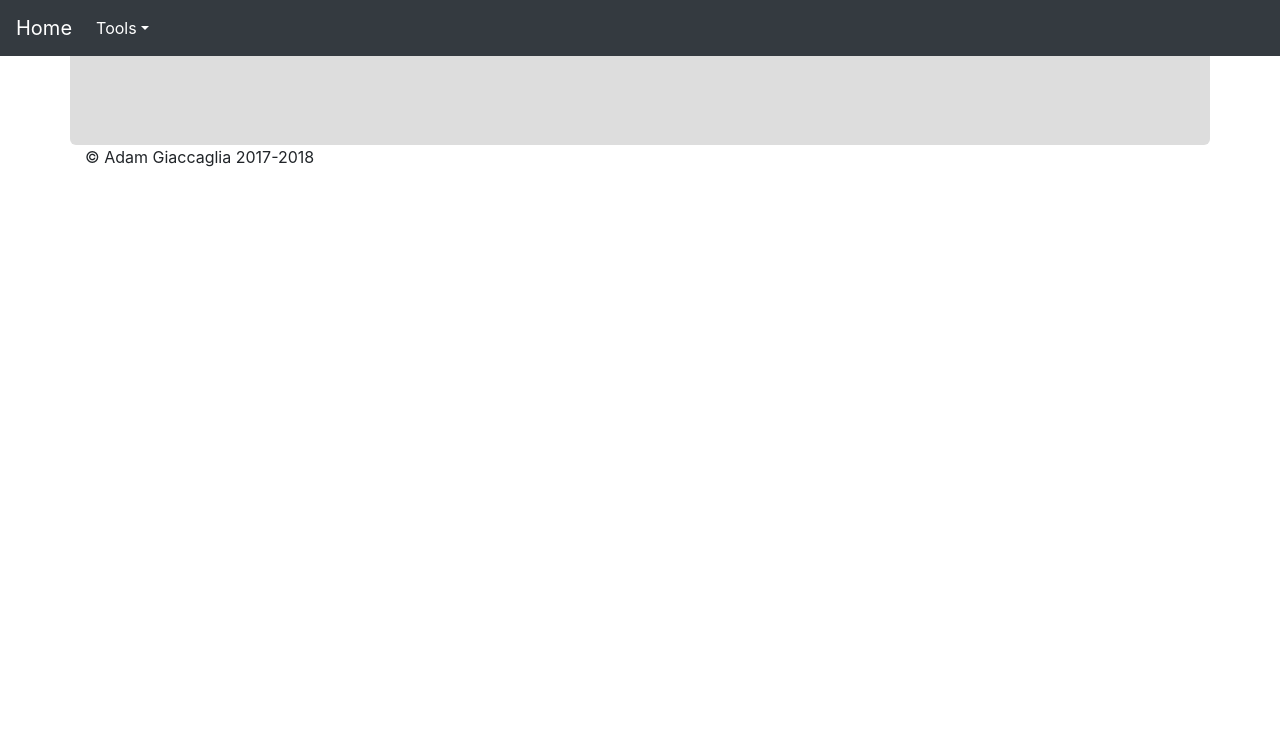
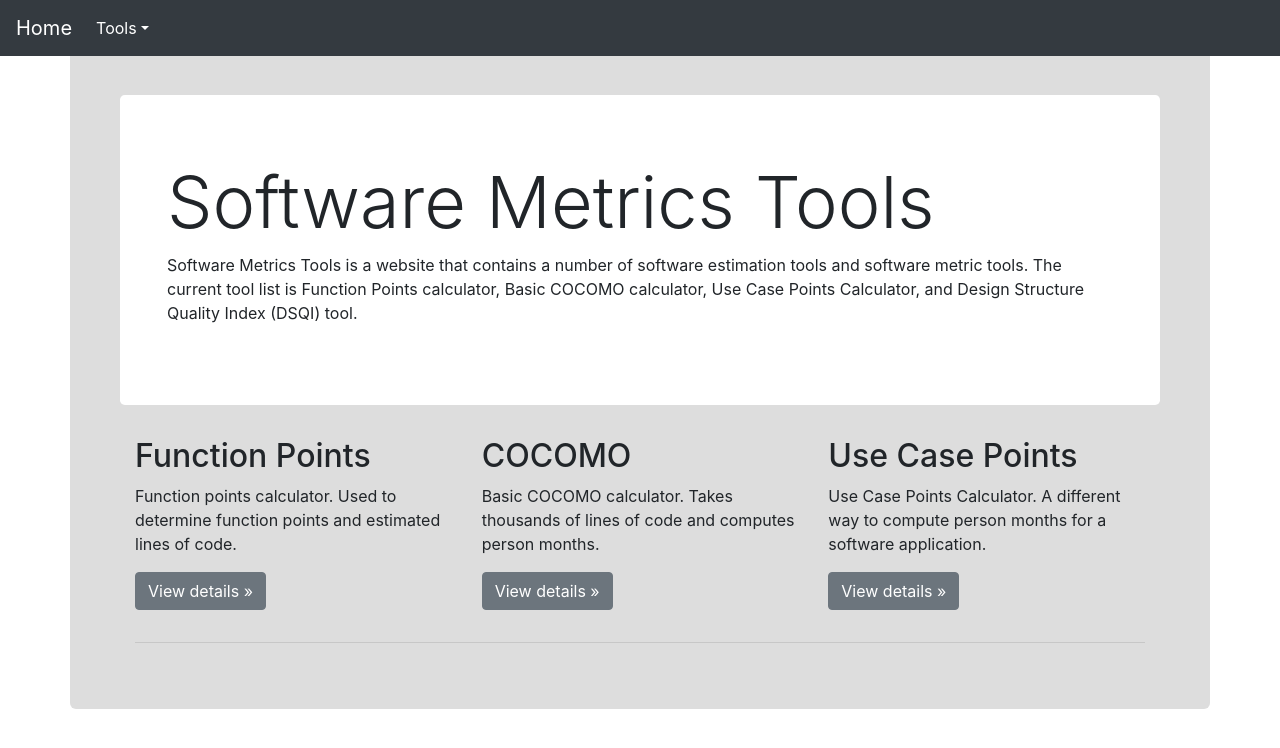
Before and after one commit to aggiacca/CIS376-TermProject, an Angular app in the folder software-metric-tools/: page / in a window 1280 px wide. Shown: the top 748 px of the page. Built offline with nearby package versions, Linux system fonts and the light colour scheme.

Commit message:
text changes

```diff
--- a/software-metric-tools/src/app/app.component.html
+++ b/software-metric-tools/src/app/app.component.html
@@ -11,6 +11,6 @@
 
 </main>
 
-<footer class="container">
-  <p>&copy; Adam Giaccaglia 2017-2018</p>
-</footer>
+<!--<footer class="container">-->
+  <!--<p>&copy; Adam Giaccaglia 2017-2018</p>-->
+<!--</footer>-->
--- a/software-metric-tools/src/app/app.module.ts
+++ b/software-metric-tools/src/app/app.module.ts
@@ -16,6 +16,7 @@ import {FunctionPointsService} from "./services/function-points-service";
 
 
 const appRoutes: Routes = [
+  { path: '', component: IndexComponent, pathMatch: 'full' },
   { path: 'app', component: AppComponent, pathMatch: 'full' },
   { path: 'index', component: IndexComponent, pathMatch: 'full' },
   { path: 'function-points', component: FunctionPointsCalculatorComponent, pathMatch: 'full' },
--- a/software-metric-tools/src/app/index/index.component.html
+++ b/software-metric-tools/src/app/index/index.component.html
@@ -2,9 +2,8 @@
 <div class="jumbotron" style="background-color:white">
   <div class="container">
     <h1 class="display-3">Software Metrics Tools</h1>
-    <p>Software Metrics Tools is a website that contains a number of software estimation tools and software metric tools.
-      The current tool list is Function Points calculator, Basic COCOMO calculator, Use Case Points Calculator, and Design Structure Quality Index (DSQI) tool.</p>
-    <!--<p><a class="btn btn-primary btn-lg" href="#" role="button">Full tools list &raquo;</a></p>-->
+    <p>Software Metrics Tools is a website that contains a number of software estimation tools and software metric tools.  The current tool list is Function Points calculator, Basic COCOMO calculator, Use Case Points Calculator, and Design Structure Quality Index (DSQI) tool.</p>
+      <!--<p><a class="btn btn-primary btn-lg" href="#" role="button">Full tools list &raquo;</a></p>-->
   </div>
 </div>
 
```
